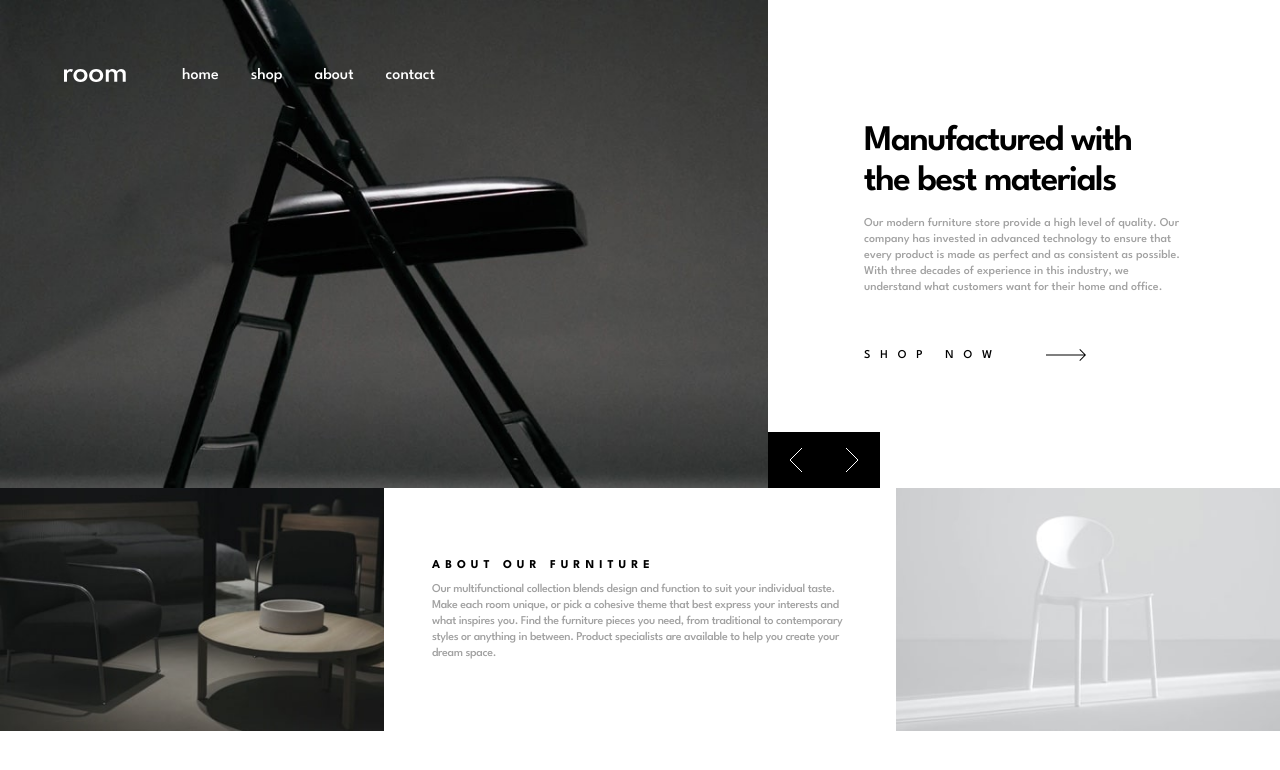
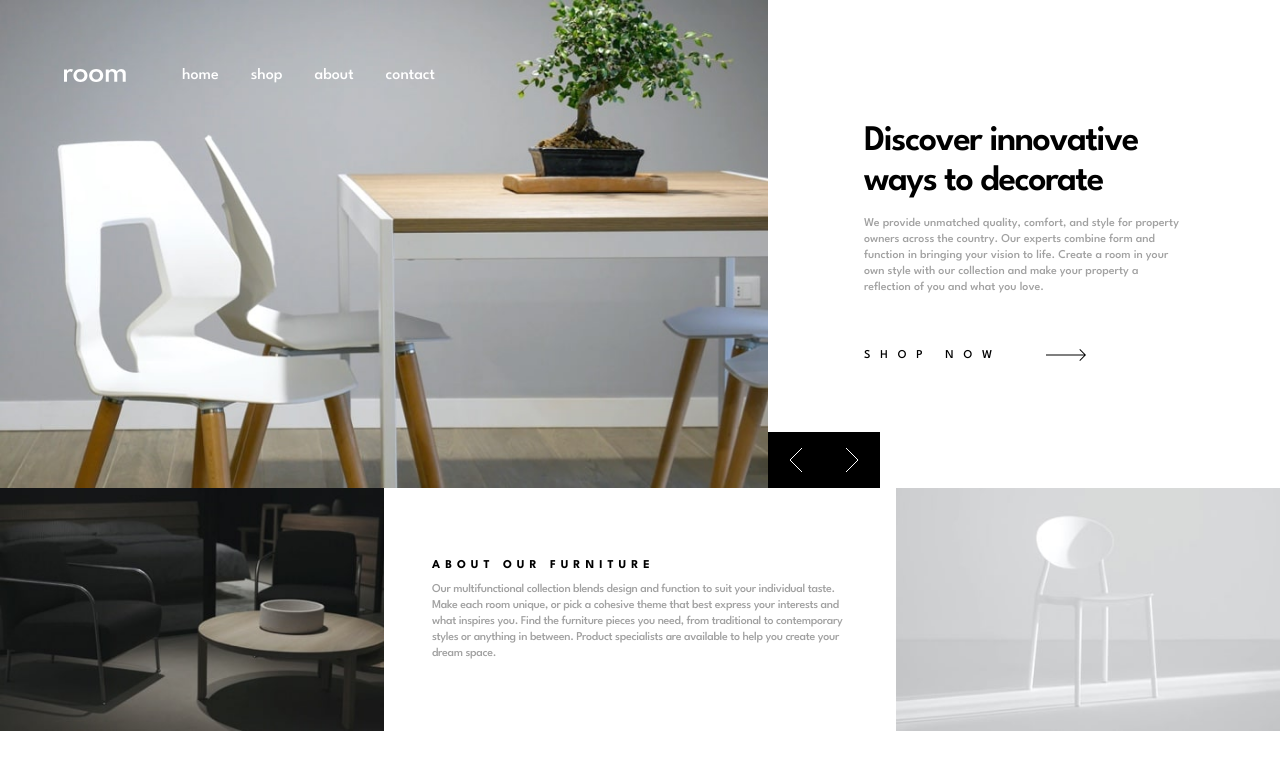
Before and after one commit to MarcinFiuk/ROOM-homepage-frontendmentoror, a React (Vite) app: page / in a window 1280 px wide. Shown: the top 770 px of the page. Built offline with nearby package versions, Linux system fonts and the light colour scheme.

Commit message:
feat: added dynamic inline translate

```diff
--- a/src/components/Hero.jsx
+++ b/src/components/Hero.jsx
@@ -39,8 +39,8 @@ function Hero() {
         }
     }, [slideIndex]);
 
-    const calculateTranslate = (axes, howMuch) =>
-        `-translate-${axes}-${howMuch * 100}%`;
+    // const calculateTranslate = (axes, whichEl) =>
+    //     `-translate-${axes}-${whichEl * 100}%`;
 
     const prevSlideHandler = () => {
         setSlideIndex((prev) => prev - 1);
@@ -101,10 +101,10 @@ function Hero() {
             <div className='flex flex-col lg:flex-row '>
                 <div className='relative overflow-hidden lg:w-3/5 '>
                     <div
-                        className={`flex   ${calculateTranslate(
-                            'x',
-                            slideIndex
-                        )} ease-linear  ${
+                        style={{
+                            transform: `translateX(-${slideIndex * 100}%)`,
+                        }}
+                        className={`flex ease-linear  ${
                             stopTransition ? 'transition-none' : 'duration-200'
                         }`}
                     >
@@ -116,10 +116,10 @@ function Hero() {
                 </div>
                 <div className='relative overflow-hidden  lg:w-2/5'>
                     <div
-                        className={`flex lg:min-h-full items-center   ${calculateTranslate(
-                            'x',
-                            slideIndex
-                        )} ease-linear  ${
+                        style={{
+                            transform: `translateX(-${slideIndex * 100}%)`,
+                        }}
+                        className={`flex lg:min-h-full items-center  ease-linear  ${
                             stopTransition ? 'transition-none' : 'duration-200'
                         }`}
                     >
```
